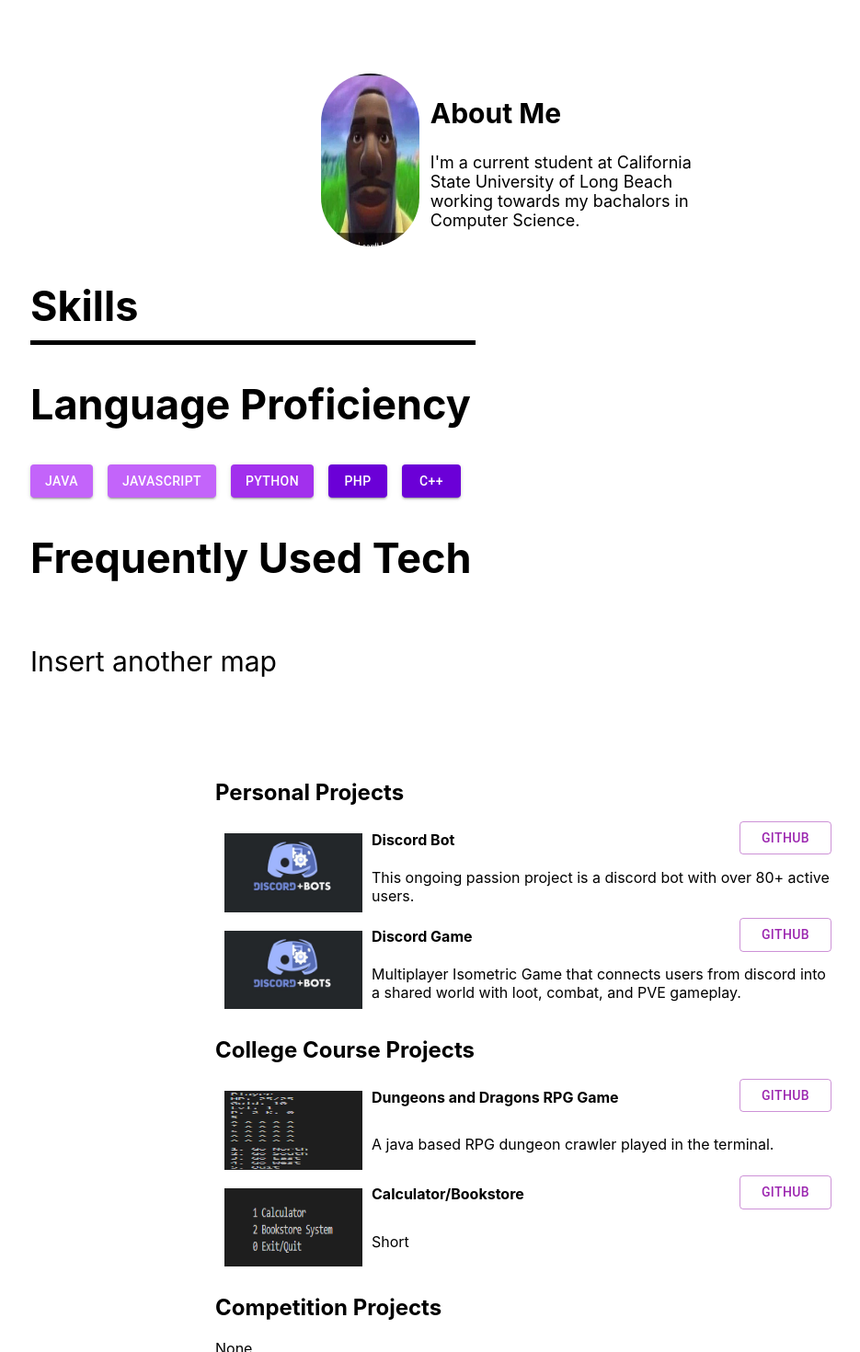
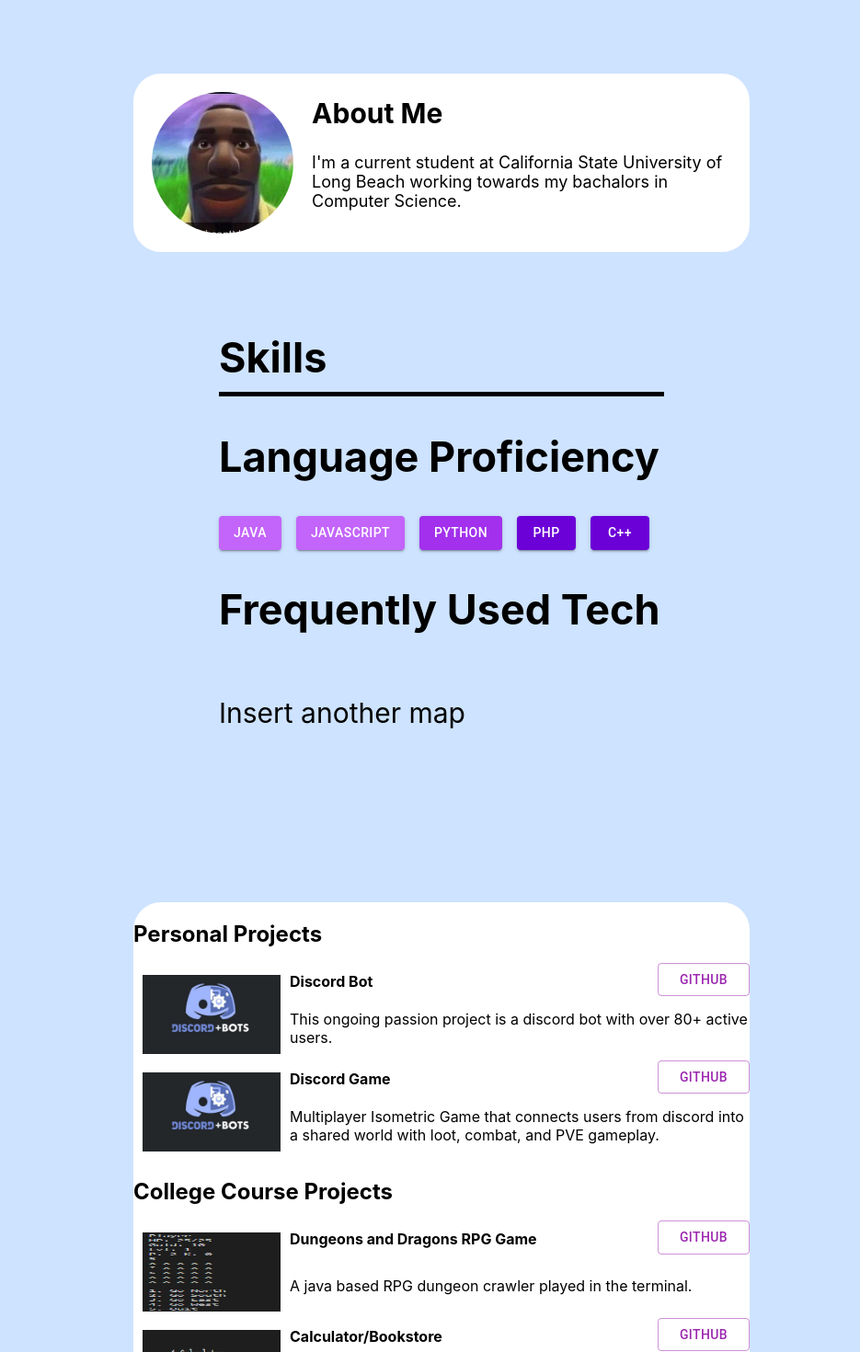
Before and after one commit to porterclev/Portfolio, a React (Create React App) app: page / in a window 1280 px wide. Shown: the top 1470 px of the page at 92% size, without its empty margins (175-1110 px from the left). Built offline with nearby package versions, Linux system fonts and the light colour scheme.

Commit message:
stylized page

```diff
--- a/src/App.css
+++ b/src/App.css
@@ -39,5 +39,7 @@
 
 .app-content{
   display: grid;
-  margin: 5rem 0px 0px 13rem;
+  margin: 0px 0px 0px 0px;
+  padding: 5rem 20rem 5rem 20rem;
+  background-color: #cee3ff;
 }
--- a/src/views/About/About.css
+++ b/src/views/About/About.css
@@ -2,12 +2,14 @@
     display: flex;
     flex-direction: row;
     justify-items: left;
-    justify-content: center;
+    justify-content: left;
+    background-color: #ffffff;
+    border-radius: 30px;
+
 }
 
 .about-text-box {
-    margin-left: 12px;
-    width: 30%;
+    margin: 0px 0px 0px 0px;
 }
 .about-container p{
     font-size: 18px;
@@ -20,6 +22,7 @@
 }
 
 .profile-image {
+    margin: 20px 20px 20px 20px;
     border-radius: 100px;
-    width: 10%;
+    width: 23%;
 }
--- a/src/views/Projects/ProjectTable.css
+++ b/src/views/Projects/ProjectTable.css
@@ -2,7 +2,10 @@
     display: grid;
     justify-items: left;
     justify-content: center;
-
+    background-color: #ffffff;
+    border-radius: 30px;
+    margin: 3rem 0rem 0rem 0rem;
+    padding: 0rem 0rem 1rem 0rem;
 }
 
 .project-table {
--- a/src/views/Skills/Skills.css
+++ b/src/views/Skills/Skills.css
@@ -1,8 +1,9 @@
 .skills-container {
     display: grid;
     justify-items: left;
-    justify-content: left;
+    justify-content: center;
     font-size: 30px;
+    margin: 50px 0px 50px 0px;
 }
 
 .skills-container h1 {
```
